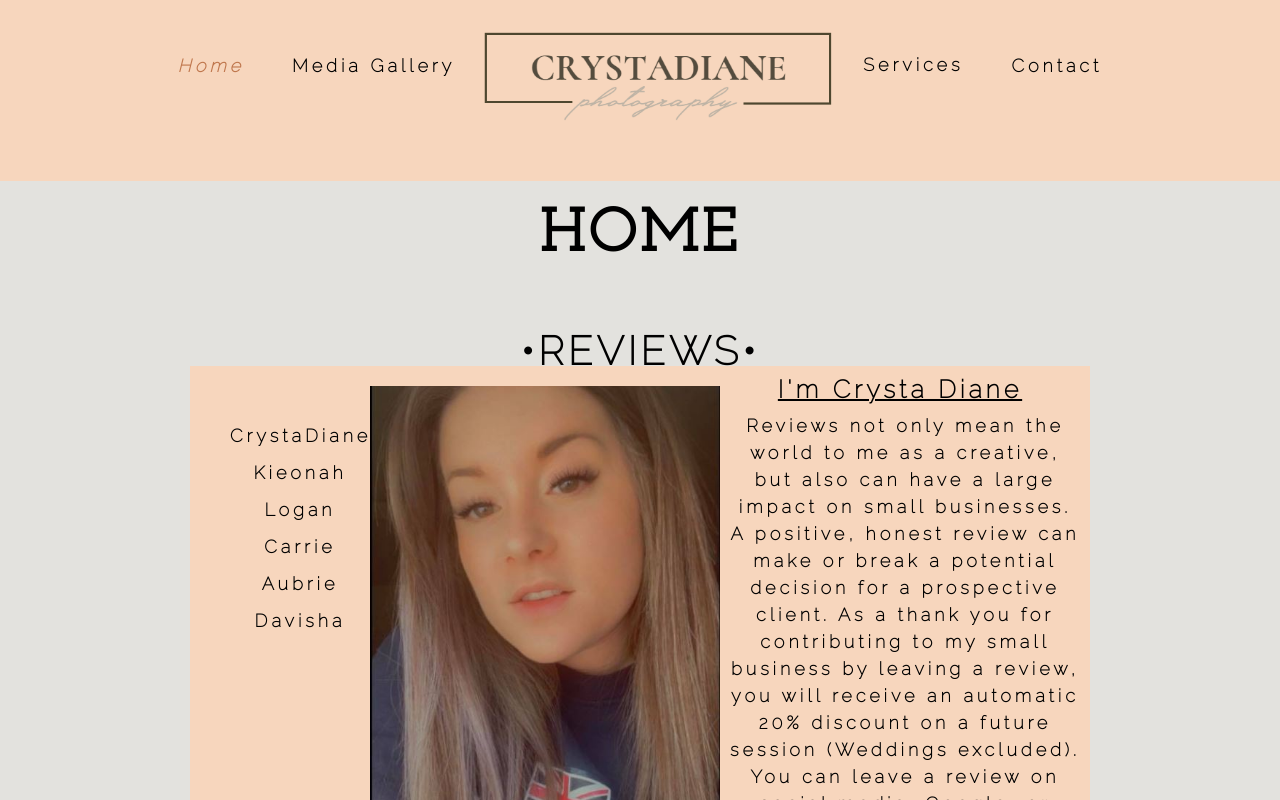
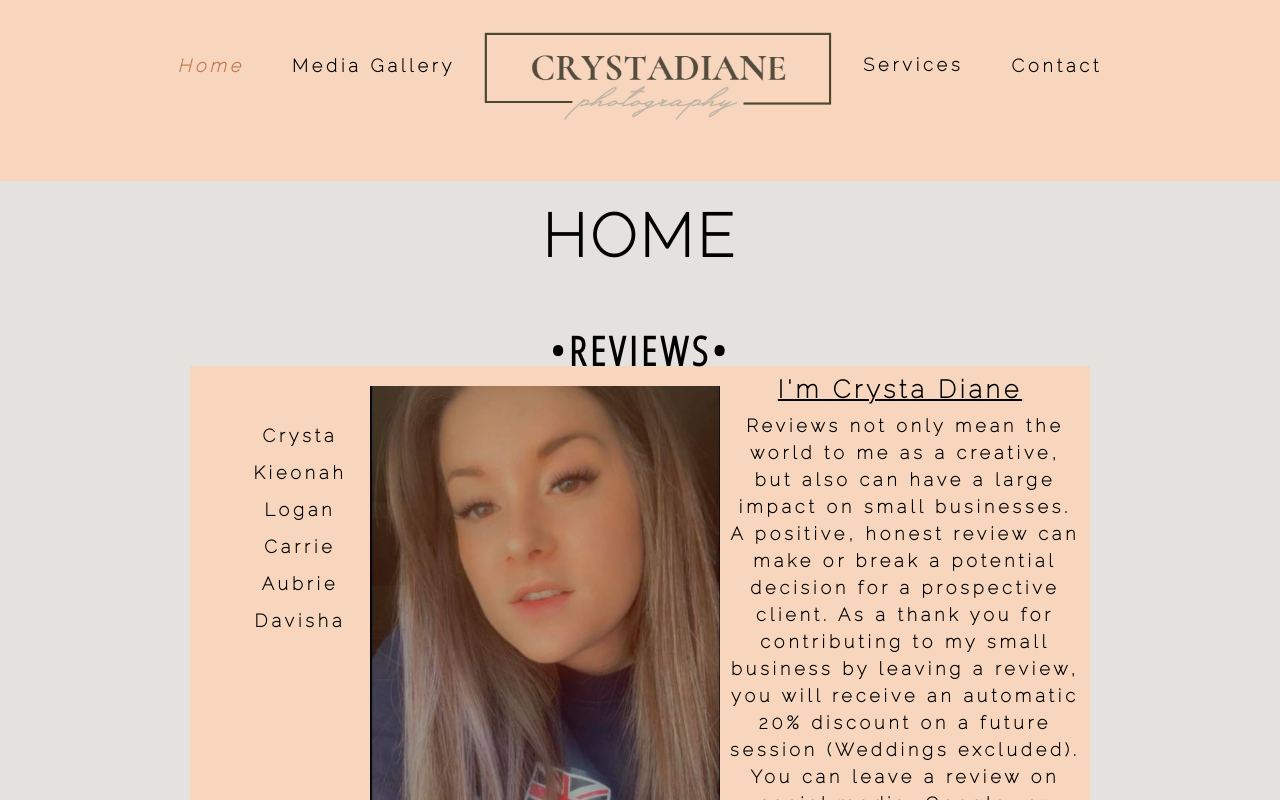
Before and after one commit to austinxewell/CrystaDianePhotography, a React (Create React App) app in the folder my-app/: page / in a window 1280 px wide. Shown: the top 800 px of the page. Built offline with nearby package versions, Linux system fonts and the light colour scheme.

Commit message:
added minor font changes to CSS.

```diff
--- a/my-app/src/components/Home/index.js
+++ b/my-app/src/components/Home/index.js
@@ -33,7 +33,7 @@ export default function Home() {
                 <h3 className='reviewsTitle'>•REVIEWS•</h3>
                 <div className='referenceCardWrapper'>
                     <ul className='references'>
-                        <p className='referenceName' onClick={() => resetCrystaReference()}>CrystaDiane</p>
+                        <p className='referenceName' onClick={() => resetCrystaReference()}>Crysta</p>
                         {references.map((reference, index) => (
                             <li
                             onClick={() => handleOnClick(index)}
--- a/my-app/src/index.css
+++ b/my-app/src/index.css
@@ -50,12 +50,13 @@ h2 {
   padding-top: 10px;
   margin-top: 0;
   margin-bottom: 0px;
-  font-family: 'Josefin Slab', serif;
+  font-family:'Raleway', sans-serif;
   text-align: center;
 }
 
 h3 {
   font-size: 40px;
+  font-family: 'Open Sans Condensed', sans-serif;
 }
 
 .hambergerMenu {
```
Also changed, not shown: 1 other file (tests, documents, lock files or other folders).
